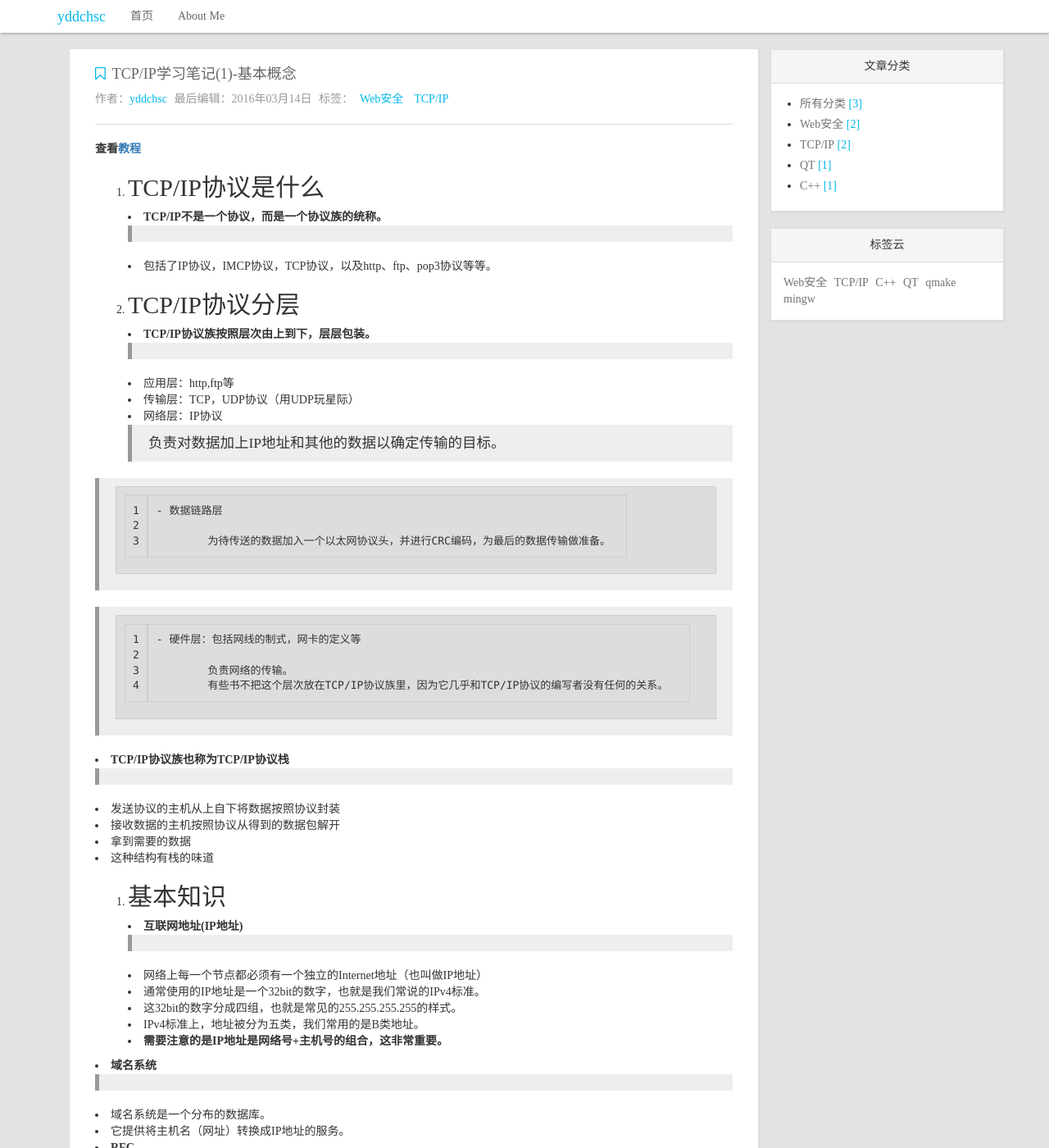
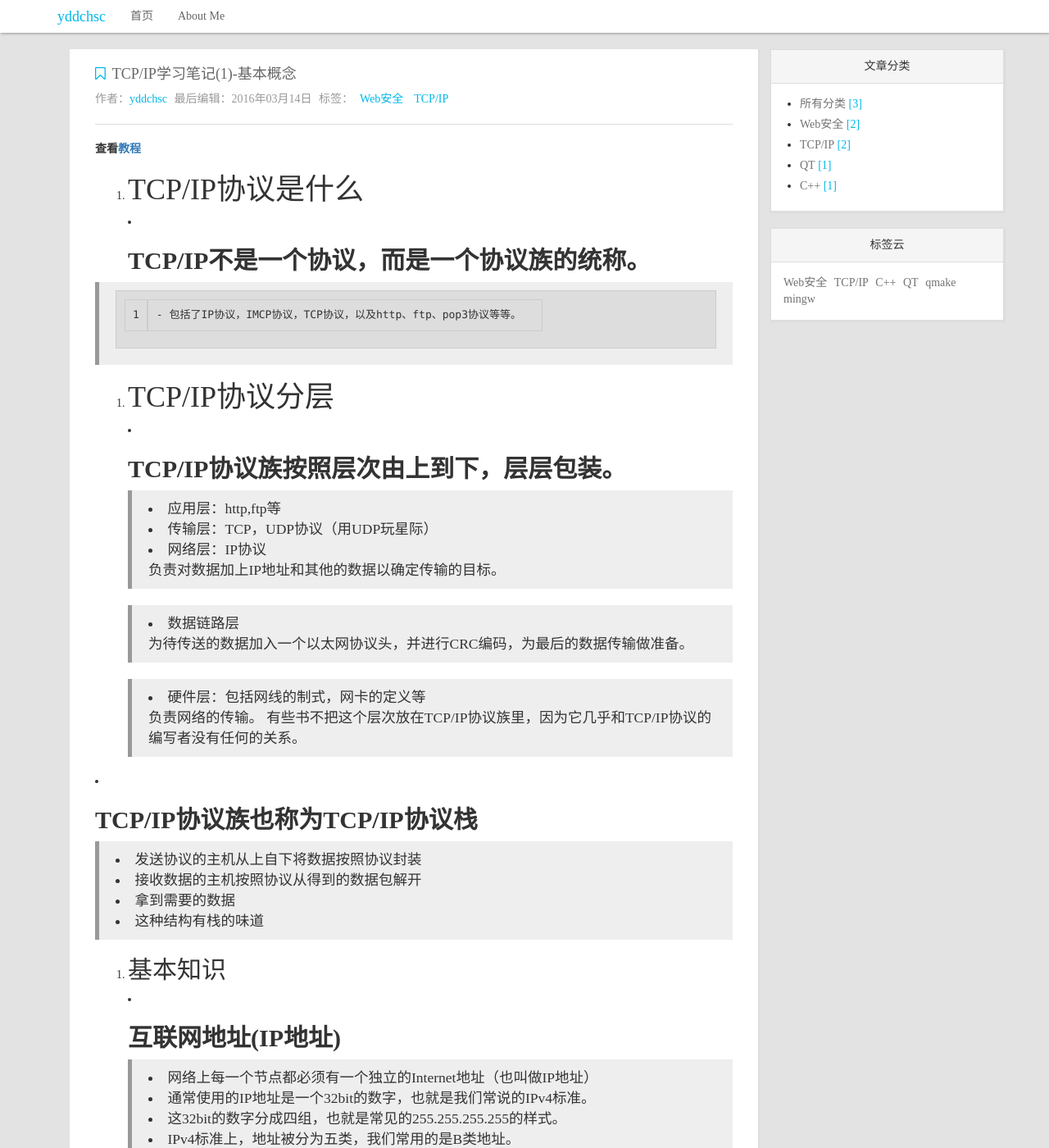
Before and after one commit to yddchsc/yddchsc.github.io, a Jekyll site: the page built from _posts/2016-03-14-TCP-IP-note-1.md, in a window 1280 px wide and 1400 px high. Shown: the whole window at 82% size. Built offline with Jekyll 4.4.1, drawn with Linux system fonts in a browser that asks for light colours; nearby versions of some CDN libraries; comment, search, counter and statistics services are not loaded.

Commit message:
new blog

```diff
--- a/_posts/2016-03-14-TCP-IP-note-1.md
+++ b/_posts/2016-03-14-TCP-IP-note-1.md
@@ -1,75 +1,85 @@
 ---
 layout: post
+
 title: TCP/IP学习笔记(1)-基本概念
+
 tags:  [Web安全,TCP/IP]
+
 categories: [Web安全,TCP/IP]
+
 author: yddchsc
+
 excerpt: "TCP/IP学习笔记"
+
 ---
 **查看[教程](http://www.cnblogs.com/fengzanfeng/articles/1339347.html)**
 
 1. TCP/IP协议是什么
+===
++ **TCP/IP不是一个协议，而是一个协议族的统称。**
 ---
-+ **TCP/IP不是一个协议，而是一个协议族的统称。**
+
 >
 	- 包括了IP协议，IMCP协议，TCP协议，以及http、ftp、pop3协议等等。
 
 2. TCP/IP协议分层
+===
++ **TCP/IP协议族按照层次由上到下，层层包装。**
 ---
-+ **TCP/IP协议族按照层次由上到下，层层包装。**
->
-	- 应用层：http,ftp等
-	- 传输层：TCP，UDP协议（用UDP玩星际）
-	- 网络层：IP协议
->
-		负责对数据加上IP地址和其他的数据以确定传输的目标。
 
->
-	- 数据链路层
->
-		为待传送的数据加入一个以太网协议头，并进行CRC编码，为最后的数据传输做准备。
+	> - 应用层：http,ftp等
+	> - 传输层：TCP，UDP协议（用UDP玩星际）
+	> - 网络层：IP协议
+	> 		负责对数据加上IP地址和其他的数据以确定传输的目标。
 
->
-	- 硬件层：包括网线的制式，网卡的定义等
->
-		负责网络的传输。
-		有些书不把这个层次放在TCP/IP协议族里，因为它几乎和TCP/IP协议的编写者没有任何的关系。
+	> - 数据链路层
+	>   	为待传送的数据加入一个以太网协议头，并进行CRC编码，为最后的数据传输做准备。
+
+	> - 硬件层：包括网线的制式，网卡的定义等
+	>       负责网络的传输。
+		    有些书不把这个层次放在TCP/IP协议族里，因为它几乎和TCP/IP协议的编写者没有任何的关系。
 
 + **TCP/IP协议族也称为TCP/IP协议栈**
->
-	- 发送协议的主机从上自下将数据按照协议封装
-	- 接收数据的主机按照协议从得到的数据包解开
-	- 拿到需要的数据
-	- 这种结构有栈的味道
+---
+
+	> - 发送协议的主机从上自下将数据按照协议封装
+	> - 接收数据的主机按照协议从得到的数据包解开
+	> - 拿到需要的数据
+	> - 这种结构有栈的味道
 
 3. 基本知识
 ---
 + **互联网地址(IP地址)**
->
-	- 网络上每一个节点都必须有一个独立的Internet地址（也叫做IP地址）
-	- 通常使用的IP地址是一个32bit的数字，也就是我们常说的IPv4标准。
-	- 这32bit的数字分成四组，也就是常见的255.255.255.255的样式。
-	- IPv4标准上，地址被分为五类，我们常用的是B类地址。
-	- **需要注意的是IP地址是网络号+主机号的组合，这非常重要。**
+---
+
+	> - 网络上每一个节点都必须有一个独立的Internet地址（也叫做IP地址）
+	> - 通常使用的IP地址是一个32bit的数字，也就是我们常说的IPv4标准。
+	> - 这32bit的数字分成四组，也就是常见的255.255.255.255的样式。
+	> - IPv4标准上，地址被分为五类，我们常用的是B类地址。
+	> - **需要注意的是IP地址是网络号+主机号的组合，这非常重要。**
 
 + **域名系统**
->
-	- 域名系统是一个分布的数据库。
-	- 它提供将主机名（网址）转换成IP地址的服务。
+---
+
+	> - 域名系统是一个分布的数据库。
+	> - 它提供将主机名（网址）转换成IP地址的服务。
 
 + **RFC**
->
-	- RFC是TCP/IP协议的标准文档。
-	- 现在RFC一共有4000多个协议的定义。
-	- 我们只需学习其中的十几个协议。
+---
+
+	> - RFC是TCP/IP协议的标准文档。
+	> - 现在RFC一共有4000多个协议的定义。
+	> - 我们只需学习其中的十几个协议。
 
 + **端口号(port)**
->
-	- **这个号码是用在TCP，UDP上的一个逻辑号码，不是一个硬件端口。**
-	- 平时说的某端口封掉了，只是在IP层次把带有这个号码的IP包过滤了。
+---
+
+	> - **这个号码是用在TCP，UDP上的一个逻辑号码，不是一个硬件端口。**
+	> - 平时说的某端口封掉了，只是在IP层次把带有这个号码的IP包过滤了。
 
 
 + **应用编程接口**
->
-	- 现在常用的编程接口有socket和TLI。
-	- socket有时候也叫做“Berkeley socket”。
+---
+
+	> - 现在常用的编程接口有socket和TLI。
+	> - socket有时候也叫做“Berkeley socket”。
```
Also changed, not shown: _posts/2016-03-15-TCP-IP-note-2.md (+12 -4 lines).
